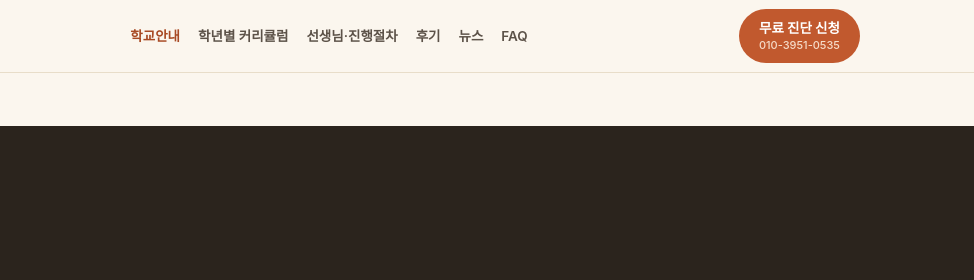
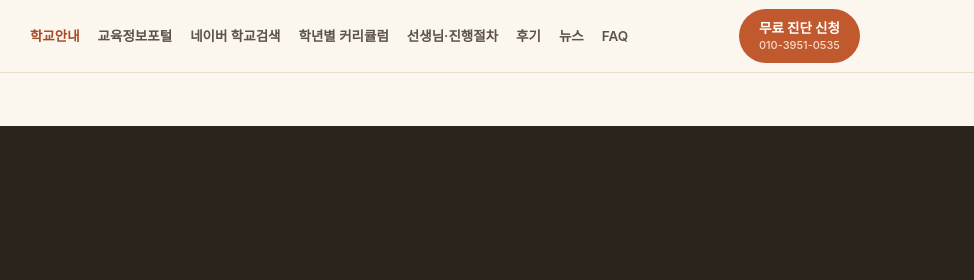
Before and after one commit to hasa080525-ctrl/study-fit, a plain HTML site: page schools.html in a window 1280 px wide. Shown: the top 280 px of the page, 306-1280 px from the left. Drawn offline with Linux system fonts and the light colour scheme; a web font is replaced by a local one.

Commit message:
네비(PC): 네이버 학교검색 링크 추가 + schools.html PC 메뉴 NEIS 누락 수정
Co-Authored-By: Claude Sonnet 5 <noreply@anthropic.com>

```diff
--- a/schools.html
+++ b/schools.html
@@ -42,6 +42,8 @@
     <a class="logo" href="/"><span class="logo-mark">김</span>김해과외</a>
     <nav class="nav-links">
       <a href="/schools.html" class="current">학교안내</a>
+      <a href="https://open.neis.go.kr/portal/mainPage.do" target="_blank" rel="noopener">교육정보포털</a>
+      <a href="https://edu.naver.com/school-search?level=high" target="_blank" rel="noopener">네이버 학교검색</a>
       <a href="/roadmap.html">학년별 커리큘럼</a>
       <a href="/about.html">선생님·진행절차</a>
       <a href="/reviews.html">후기</a>
```
Also changed, not shown: about.html (+1 -0 lines), faq.html (+1 -0 lines), index.html (+1 -0 lines), news.html (+1 -0 lines), reviews.html (+1 -0 lines), roadmap.html (+1 -0 lines).
